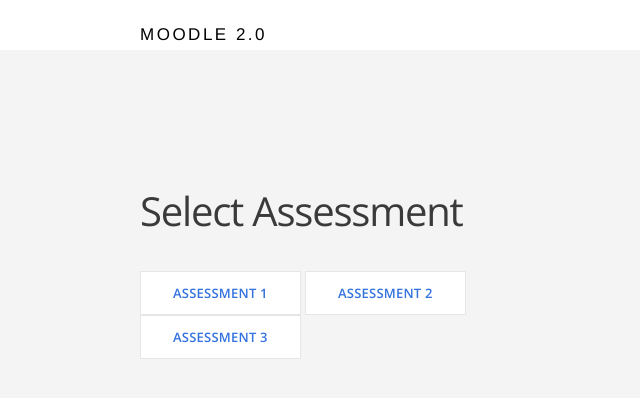
After one commit to Aver30/Moodle2v, a Flask app: template templates/selectAssess.html in a window 1280 px wide. The commit adds this page. Shown: the top 398 px of the page, without its empty margins (0-640 px from the left). Run offline with Flask 2, Linux system fonts and the light colour scheme; the template is opened without the code that fills it, so the values that code supplies are empty.

Commit message:
Added new page, the new feature added where you can choose assessment then mark student, still incomplete

```diff
--- a/models.py
+++ b/models.py
@@ -64,10 +64,12 @@ class FIT2101Rubric(db.Model):
   satisfactory = db.Column(db.String(1000))
   good = db.Column(db.String(1000))
   totalmarks = db.Column(db.String(1000))
+  assessment = db.Column(db.String(100))
 
-  def __init__(self, criteria, poor, satisfactory, good, totalMarks):
+  def __init__(self, criteria, poor, satisfactory, good, totalMarks, assessment):
     self.criteria = criteria.lower()
     self.poor = poor.lower()
     self.satisfactory = satisfactory.lower()
     self.good = good.lower()
     self.totalmarks = int(totalMarks)
+    self.assessment = assessment
--- a/templates/addGroups.html
+++ b/templates/addGroups.html
@@ -24,7 +24,7 @@
   <div class="form-group">
     <div class="input-group">
         <span class="input-group-addon">Enter Student 1</span>
-            <select name="comp_select" class="selectpicker form-control">
+            <select name="s1_select" class="selectpicker form-control">
               {% for o in data %}
               <option value="{{ o.name }}">{{ o.firstname }} {{o.lastname}}</option>
               {% endfor %}
@@ -35,7 +35,7 @@
   <div class="form-group">
     <div class="input-group">
         <span class="input-group-addon">Enter Student 2</span>
-            <select name="comp_select" class="selectpicker form-control">
+            <select name="s2_select" class="selectpicker form-control">
               {% for o in data %}
               <option value="{{ o.name }}">{{ o.firstname }} {{o.lastname}}</option>
               {% endfor %}
@@ -46,7 +46,7 @@
   <div class="form-group">
     <div class="input-group">
         <span class="input-group-addon">Enter Student 3</span>
-            <select name="comp_select" class="selectpicker form-control">
+            <select name="s3_select" class="selectpicker form-control">
               {% for o in data %}
               <option value="{{ o.name }}">{{ o.firstname }} {{o.lastname}}</option>
               {% endfor %}
--- a/templates/markStudent.html
+++ b/templates/markStudent.html
@@ -9,8 +9,9 @@
 </head>
 <main class="container signup-section">
  <div class="section-content">
-        <h2> {{ markStudent.firstname }} {{ markStudent.lastname }}
-              </h2>
+        <h2>{{  assessment  }} </h2>
+        <h3> {{ markStudent.firstname }} {{ markStudent.lastname }}
+              </h3>
 
              <table class="mdl-data-table mdl-js-data-table">
           <thead>
--- /dev/null
+++ b/templates/selectAssess.html
@@ -0,0 +1,32 @@
+{% extends "layout.html" %}
+
+{% block content %}
+
+<main class = "hero-section">
+<div class = "container">
+  <div class = "section-content">
+     <h2>Select Assessment</h2>
+
+
+     <form action="/selectassess" method="POST" >
+        <button class="btn-secondary" type="submit" name="Ass" value="Assessment 1">Assessment 1</button>
+
+         <button class="btn-secondary" type="submit" name="Ass" value="Assessment 2">Assessment 2</button>
+
+         <button class="btn-secondary" type="submit" name="Ass" value="Assessment 3">Assessment 3</button>
+
+
+    </form>
+
+
+
+  </div>
+
+
+
+
+</div>
+
+</main>
+
+{% endblock %}
```
Also changed, not shown: templates/Addrubric.html (+16 -1 lines), 1 other file.
